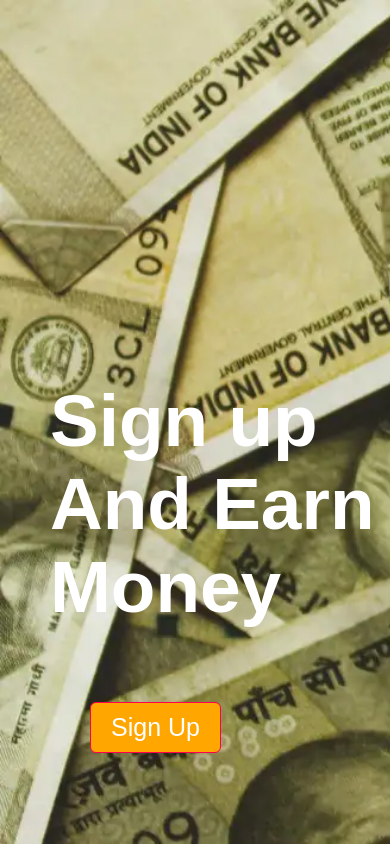
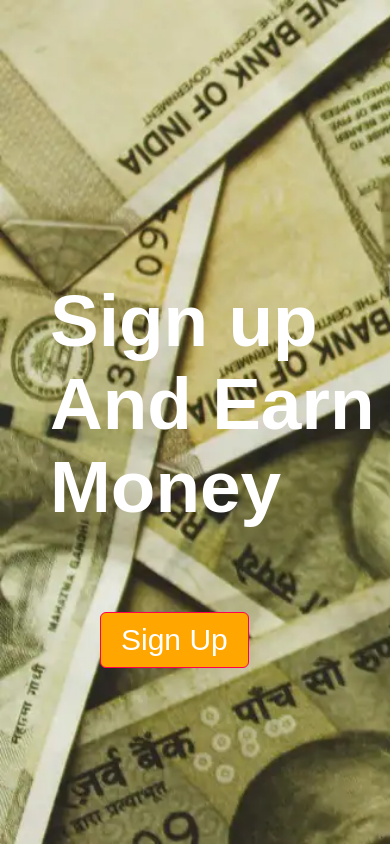
Before and after one commit to yashbalwani/Instagram.login.com., a plain HTML site: page index.html in a window 390 px wide. Drawn offline with Linux system fonts and the light colour scheme.

Commit message:
Update style.css

```diff
--- a/style.css
+++ b/style.css
@@ -4,11 +4,6 @@
     font-family: 'poppins', sans-serif;
     box-sizing: border-box;
 }
-
-html{
-    scroll-behavior: smooth;
-}
-
 
 #header{
     width: 100%;
@@ -54,14 +49,21 @@ body{
     font-size: 73px;
 }
 
+
+
 @media only screen and (max-width: 600px){
 
+    .h1{
+        font-size: 25px;
+        margin-top: 150px;
+        color: #fff;
+    }
 
     .btn{
-        margin-left: 40px;
-        margin-top: 20px;
+        margin-left: 50px;
+        margin-top: 30px;
         font-weight: 500;
-        font-size: 25px;
+        font-size: 30px;
         width: fit-content;
         border: 1px solid #ff004f;
         padding: 10px 20px;
@@ -72,11 +74,30 @@ body{
         transition: background , 0.50s;
         display: inline-block;
     }
+}
 
+
+
+@media only screen and (max-width: 400px){
     .h1{
         font-size: 25px;
-        margin-top: 250px;
+        margin-top: 150px;
         color: #fff;
     }
 
+    .btn{
+        margin-left: 50px;
+        margin-top: 30px;
+        font-weight: 500;
+        font-size: 30px;
+        width: fit-content;
+        border: 1px solid #ff004f;
+        padding: 10px 20px;
+        border-radius: 6px;
+        text-decoration: none;
+        color: #fff;
+        background-color: #ffa600;
+        transition: background , 0.50s;
+        display: inline-block;
+    }
 }
```
